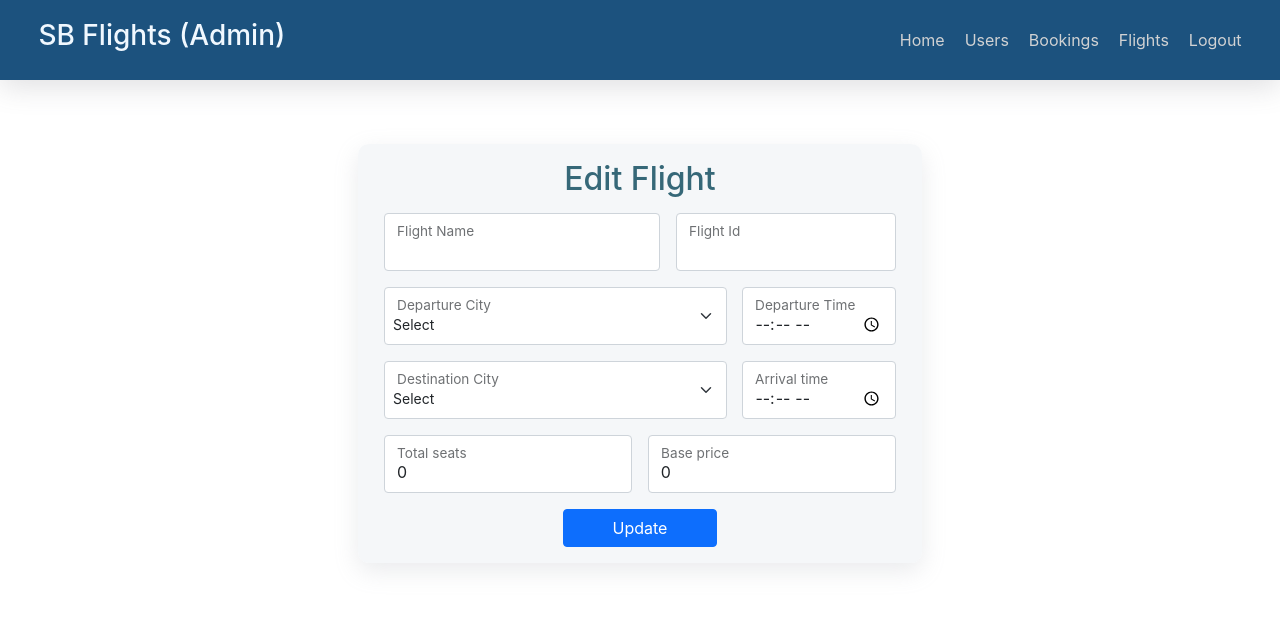
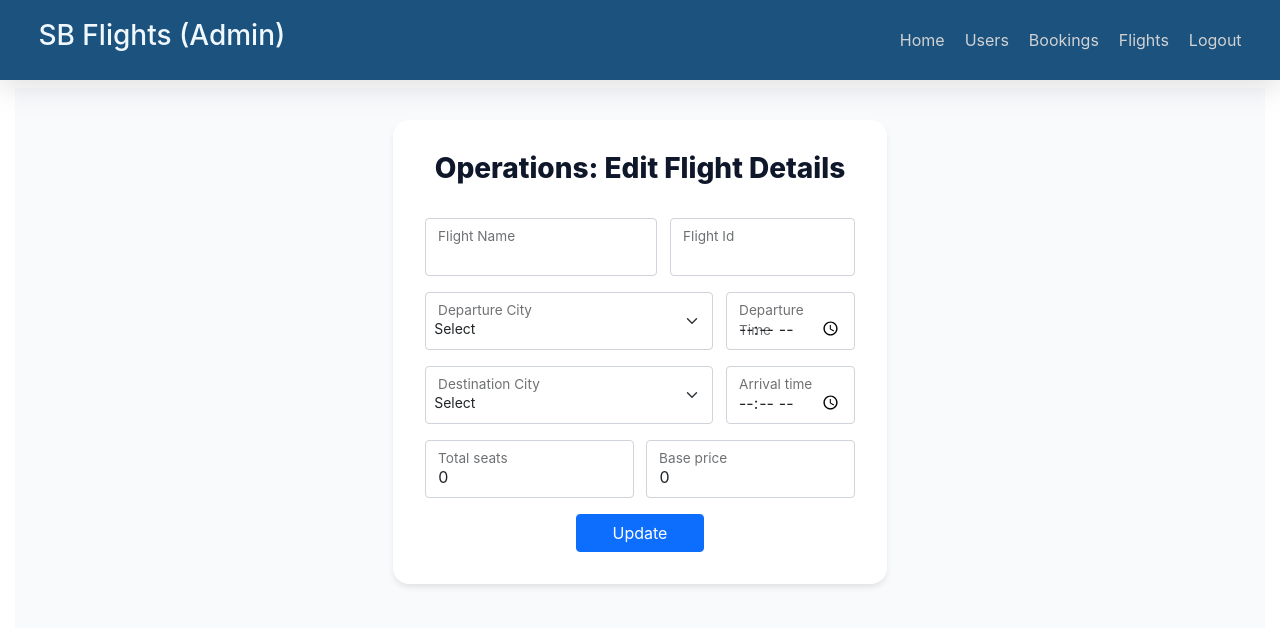
Before and after one commit to lithin26/flight-booking-app, a React (Create React App) app in the folder client/: page /edit-flight/1 in a window 1280 px wide. Shown: the top 628 px of the page. Built offline with nearby package versions, Linux system fonts and the light colour scheme; no server answers; sample sign-in values are in the browser's storage.

Commit message:
Absolute alignment fix and super-fuzzy visibility overhaul.

```diff
--- a/client/src/index.css
+++ b/client/src/index.css
@@ -1,5 +1,6 @@
 body {
   margin: 0;
+  padding-top: 11vh;
   font-family: -apple-system, BlinkMacSystemFont, 'Segoe UI', 'Roboto', 'Oxygen',
     'Ubuntu', 'Cantarell', 'Fira Sans', 'Droid Sans', 'Helvetica Neue',
     sans-serif;
--- a/client/src/pages/EditFlight.jsx
+++ b/client/src/pages/EditFlight.jsx
@@ -85,11 +85,9 @@ const EditFlight = () => {
     }
 
     return (
-      <div className='NewFlightPage'>
-
-        <div className="NewFlightPageContainer">
-
-          <h2>Edit Flight</h2>
+      <div className='admin-dashboard-container'>
+        <div className='NewFlightPageContainer' style={{maxWidth: '800px', margin: '0 auto', padding: '2rem', background: 'white', borderRadius: '1rem', boxShadow: '0 4px 6px -1px rgba(0,0,0,0.1)'}}>
+            <h2 style={{fontSize: '1.75rem', fontWeight: '800', marginBottom: '2rem', color: '#0f172a'}}>Operations: Edit Flight Details</h2>
 
         <span className='newFlightSpan1'>
           <div className="form-floating mb-3">
--- a/client/src/pages/NewFlight.jsx
+++ b/client/src/pages/NewFlight.jsx
@@ -60,7 +60,7 @@ const NewFlight = () => {
     }
 
     return (
-      <div className='NewFlightPage'>
+      <div className='admin-dashboard-container'>
         {userDetails ? (
         <>
           {userDetails.approval === 'not-approved' ? (
--- a/client/src/styles/Admin.css
+++ b/client/src/styles/Admin.css
@@ -5,7 +5,8 @@
     background: #f8fafc;
     min-height: 100vh;
     max-width: 1250px;
-    margin: 0 auto;
+    margin-left: auto;
+    margin-right: auto;
 }
 
 .admin-header {
```
Also changed, not shown: 1 other file (tests, documents, lock files or other folders).
